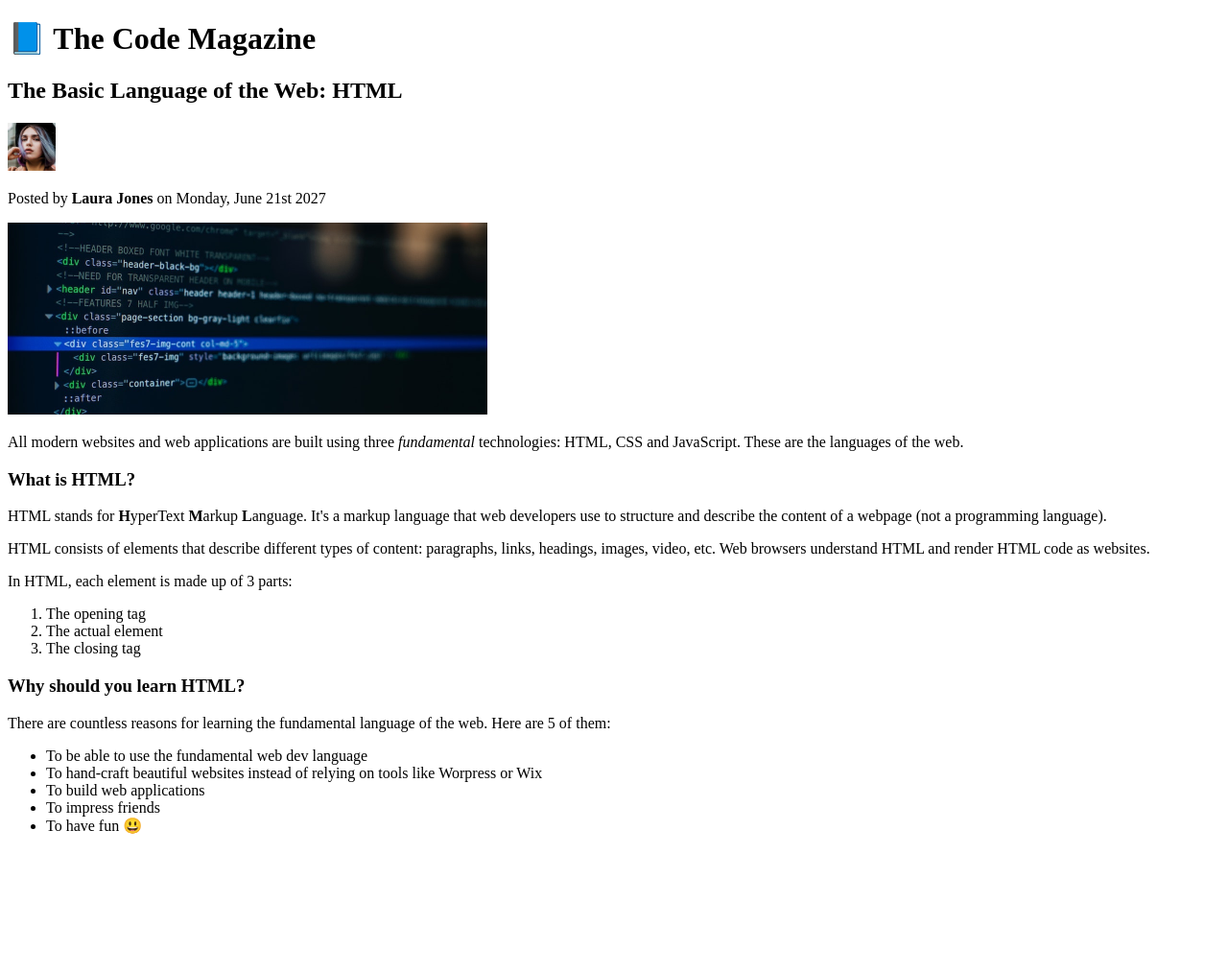
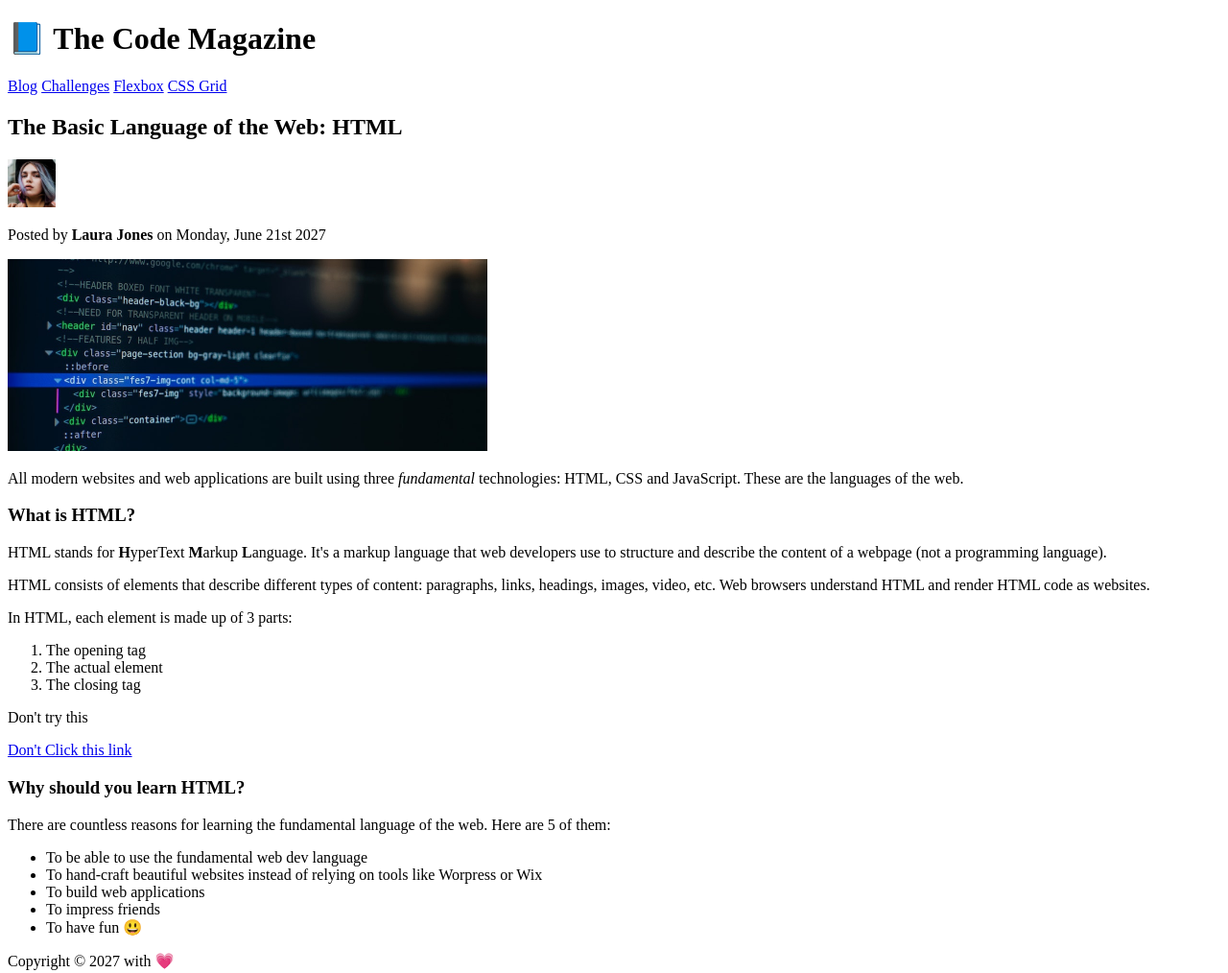
Before and after one commit to praful45/HtmlCssJs, a plain HTML site: page starter/02-HTML-Fundamentals/index.html in a window 1280 px wide. Shown: the whole page at 96% size. Before the commit the page ends 886 px from the top, so only its background shows below. Drawn offline with Linux system fonts and the light colour scheme.

Commit message:
html prac

```diff
--- a/starter/02-HTML-Fundamentals/index.html
+++ b/starter/02-HTML-Fundamentals/index.html
@@ -29,11 +29,26 @@
       voluptates.
     </h6> -->
 
+    <header>
       <h1>📘 The Code Magazine</h1>
+
+      <nav>
+        <a href="blog.html">Blog</a>
+        <a href="#">Challenges</a>
+        <a href="#">Flexbox</a>
+        <a href="#">CSS Grid</a>
+      </nav>
+    </header>
+
+    <article>
+      <header>
         <h2>The Basic Language of the Web: HTML</h2>
+
         <img src="laura-jones.jpg" alt="laura-jones" height="50" width="50" />
         <p>Posted by <strong>Laura Jones</strong> on Monday, June 21st 2027</p>
         <img src="post-img.jpg" alt="html-image" width="500" height="200" />
+      </header>
+
       <p>
         All modern websites and web applications are built using three
         <em>fundamental</em>
@@ -44,9 +59,9 @@
       <h3>What is HTML?</h3>
       <p>
         HTML stands for <strong>H</strong>yperText <strong>M</strong>arkup
-      <strong>L</strong>anguage. It's a markup language that web developers use
-      to structure and describe the content of a webpage (not a programming
-      language).
+        <strong>L</strong>anguage. It's a markup language that web developers
+        use to structure and describe the content of a webpage (not a
+        programming language).
       </p>
       <p>
         HTML consists of elements that describe different types of content:
@@ -61,6 +76,9 @@
         <li>The actual element</li>
         <li>The closing tag</li>
       </ol>
+
+      <p>Don't try this</p>
+      <a href="https://youtube.com" target="_blank">Don't Click this link</a>
 
       <h3>Why should you learn HTML?</h3>
 
@@ -79,5 +97,7 @@
         <li>To impress friends</li>
         <li>To have fun 😃</li>
       </ul>
+    </article>
+    <footer>Copyright &copy; 2027 with 💗</footer>
   </body>
 </html>
```
Also changed, not shown: starter/02-HTML-Fundamentals/blog.html (added, +13 -0 lines). Lines whose indentation alone changed are shown as unchanged.
